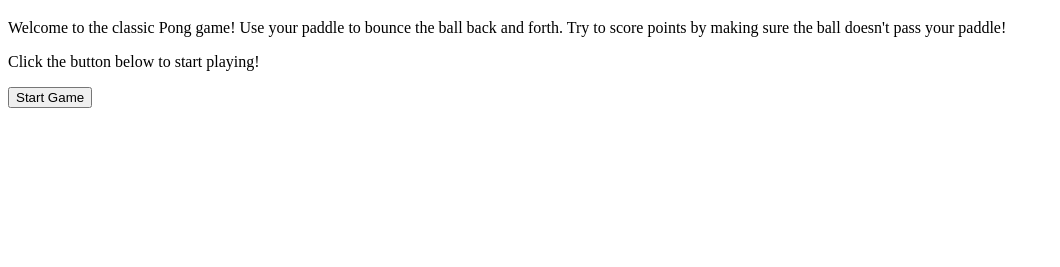
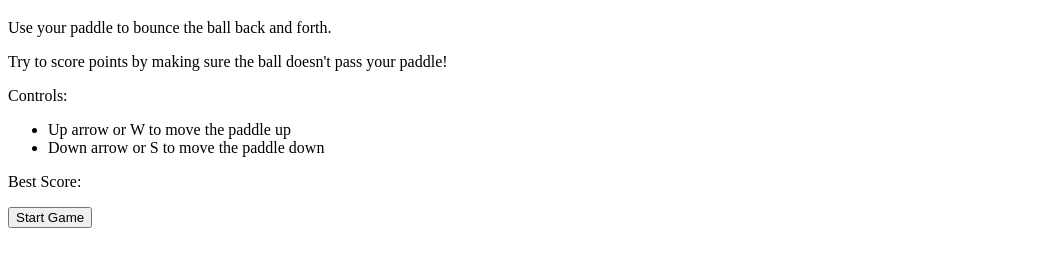
Before and after one commit to h-chowdhury/Pong-Game, a plain HTML site: page index.html in a window 1280 px wide. Shown: the part 61-328 px from the top of the page, without its empty margins (0-1060 px from the left). Drawn offline with Linux system fonts and the light colour scheme.

Commit message:
Altered index page text

```diff
--- a/index.html
+++ b/index.html
@@ -6,7 +6,7 @@
   This file presents the user with a basic description of the game and the option to start playing.
 
   Author: Humayra Chowdhury
-  Version: 1.0
+  Version: 1.1
   File: index.html
 -->
 
@@ -28,12 +28,24 @@
     </header>
 
     <section id="game-description">
+
       <p>
-        Welcome to the classic Pong game! Use your paddle to bounce the ball back and forth.
+        Use your paddle to bounce the ball back and forth.
+      </p>
+      <p>
         Try to score points by making sure the ball doesn't pass your paddle!
       </p>
-      <p>
-        Click the button below to start playing!
+
+      <p id="controls-text">
+        Controls:
+        <ul>
+          <li>Up arrow or W  to move the paddle up</li>
+          <li>Down arrow or S  to move the paddle down</li>
+        </ul>
+      </p>
+
+      <p id="best-score-text">
+        Best Score:
       </p>
 
       <button id="start-game-button">Start Game</button>
```
